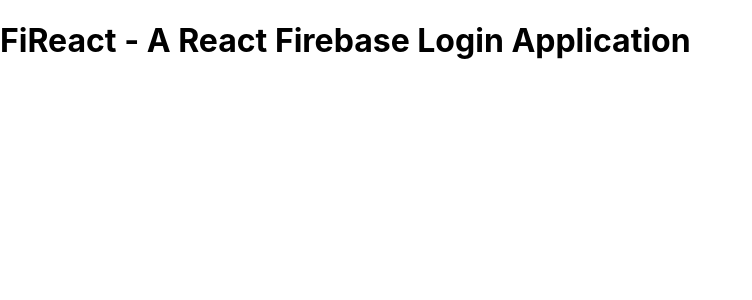
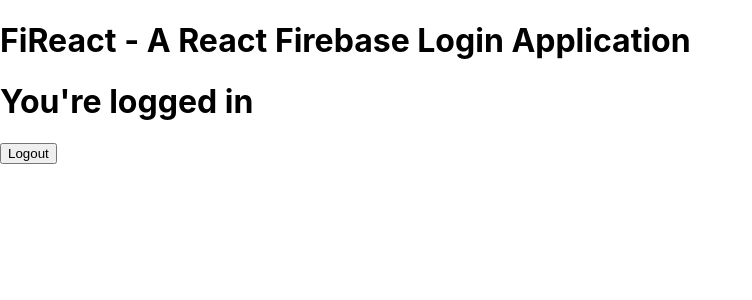
Before and after one commit to Viranchee/v-fireact, a React (Create React App) app: page /home in a window 1280 px wide. Shown: the top 300 px of the page, without its empty margins (0-752 px from the left). Built offline with nearby package versions, Linux system fonts and the light colour scheme.

Commit message:
Navigating Around

```diff
--- a/src/App.js
+++ b/src/App.js
@@ -18,7 +18,7 @@
             <Route path="/signup">
               <Signup />
             </Route>
-            <Route path="/profile">
+            <Route path="/home">
               <Home />
             </Route>
           </Switch>
--- a/src/Views/Home.js
+++ b/src/Views/Home.js
@@ -1,9 +1,15 @@
 import React from 'react'
+import { Link } from 'react-router-dom'
 
 function Home(props) {
   return (
     <div>
       <h1> You're logged in</h1>
+      <Link to="/">
+        <button>
+          Logout
+        </button>
+      </Link>
     </div>
   )
 }
--- a/src/Views/Login.js
+++ b/src/Views/Login.js
@@ -1,9 +1,19 @@
 import React from 'react';
+import { Link } from 'react-router-dom';
 
 function Login(props) {
     return (
         <div>
-
+            <Link to="/home">
+                <button>
+                    Log In
+                </button>
+            </Link>
+            <Link to="/signup">
+              <button>
+                Signup
+              </button>
+            </Link>
         </div>
     );
 }
--- a/src/Views/Signup.js
+++ b/src/Views/Signup.js
@@ -1,9 +1,21 @@
 import React from 'react'
+import { Link } from 'react-router-dom'
 
 export default function Signup() {
   return (
     <div>
       <h1>This is Sign up page</h1>
+      <br/>
+      <Link to="/home">
+        <button>
+          Signup success
+        </button>
+      </Link>
+      <Link to="/">
+        <button>
+          Go Back
+        </button>
+      </Link>
     </div>
   )
 }
```
Also changed, not shown: src/Components/Header.js (indentation only).
